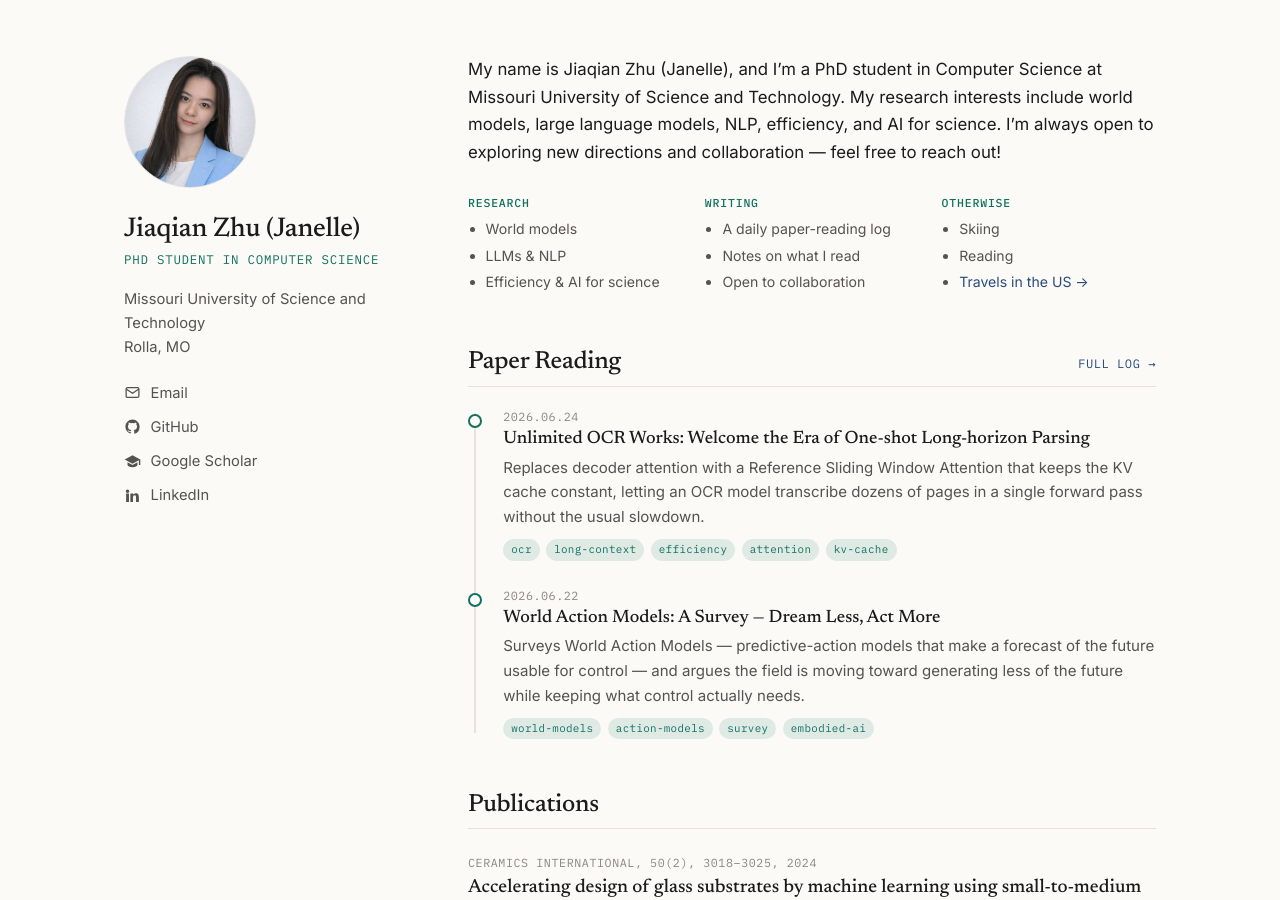
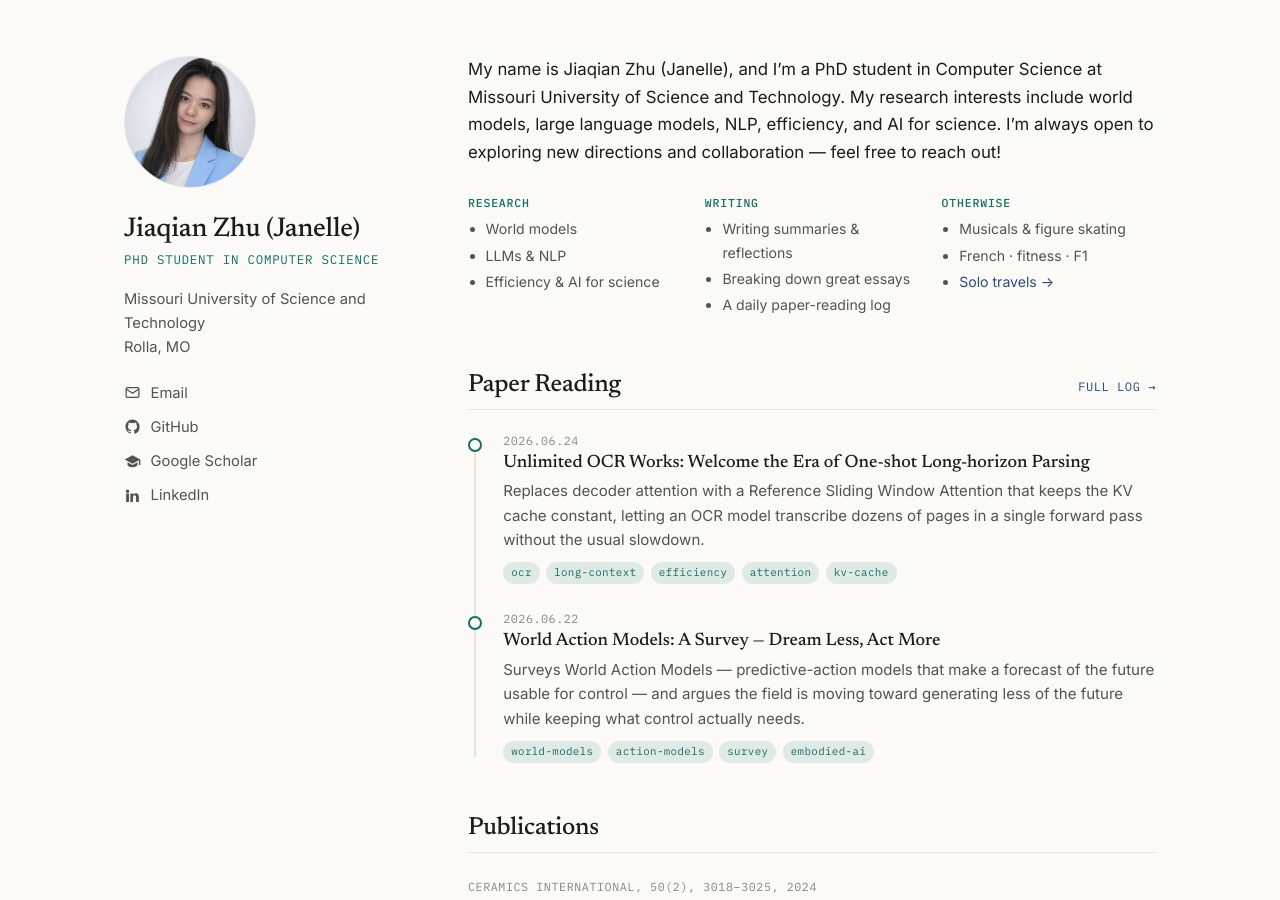
Before and after one commit to Jiaqian-Janelle/Jiaqian-Janelle.github.io, a Jekyll site: the page built from index.html, in a window 1280 px wide and 900 px high. Built offline with Jekyll 4.4.1, drawn with Linux system fonts in a browser that asks for light colours.

Commit message:
finalize homepage cards

```diff
--- a/index.html
+++ b/index.html
@@ -23,17 +23,17 @@ layout: default
         <div class="facet">
           <h4>Writing</h4>
           <ul>
+            <li>Writing summaries &amp; reflections</li>
+            <li>Breaking down great essays</li>
             <li>A daily paper-reading log</li>
-            <li>Notes on what I read</li>
-            <li>Open to collaboration</li>
           </ul>
         </div>
         <div class="facet">
           <h4>Otherwise</h4>
           <ul>
-            <li>Skiing</li>
-            <li>Reading</li>
-            <li><a href="{{ '/travels/' | relative_url }}">Travels in the US →</a></li>
+            <li>Musicals &amp; figure skating</li>
+            <li>French · fitness · F1</li>
+            <li><a href="{{ '/travels/' | relative_url }}">Solo travels →</a></li>
           </ul>
         </div>
       </div>
```
